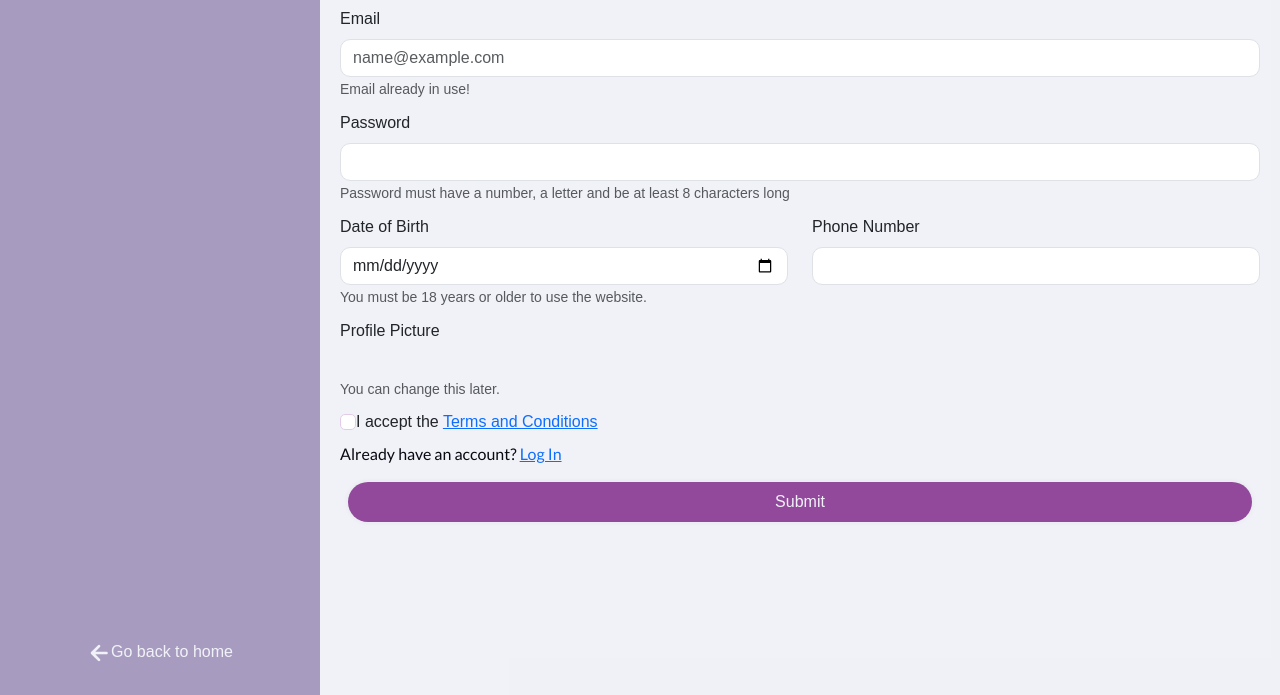
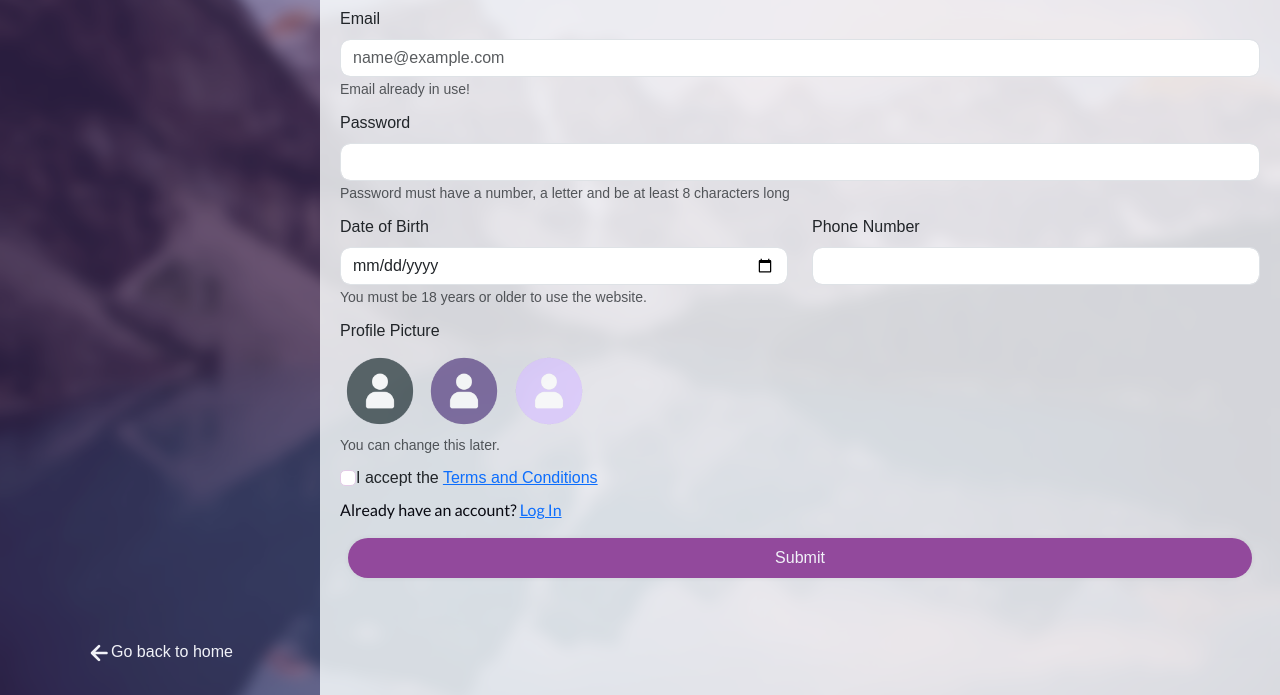
Before and after one commit to dibarra19976/cssEJ1, a plain HTML site: page docs/register.html in a window 1280 px wide. Shown: the part 105-800 px from the top of the page. Drawn offline with nearby package versions, Linux system fonts and the light colour scheme; the site is published under a folder, as on GitHub Pages, so addresses that start at the root find nothing; a web font is replaced by a local one.

Commit message:
fixing routes

```diff
--- a/docs/register.html
+++ b/docs/register.html
@@ -100,14 +100,14 @@
                   <input type="checkbox" name="pfp3" id="pfp3" />
                   <input type="checkbox" name="pfp1" id="pfp1" />
                   <label for="pfp1" class="pfp">
-                    <img src="/img/gray.png" alt="" />
+                    <img src="../img/gray.png" alt="" />
                   </label>
 
                   <label for="pfp2" class="pfp">
-                    <img src="/img/purple.png" alt="" />
+                    <img src="../img/purple.png" alt="" />
                   </label>
                   <label for="pfp3" class="pfp">
-                    <img src="/img/pink.png" alt="" />
+                    <img src="../img/pink.png" alt="" />
                   </label>
                 </div>
               </div>
--- a/styles/register.css
+++ b/styles/register.css
@@ -1,5 +1,5 @@
 .register {
-  background-image: url(/img/1366_2000.png);
+  background-image: url(../img/1366_2000.png);
   background-repeat: no-repeat;
   background-attachment: fixed;
   background-position: center;
```
